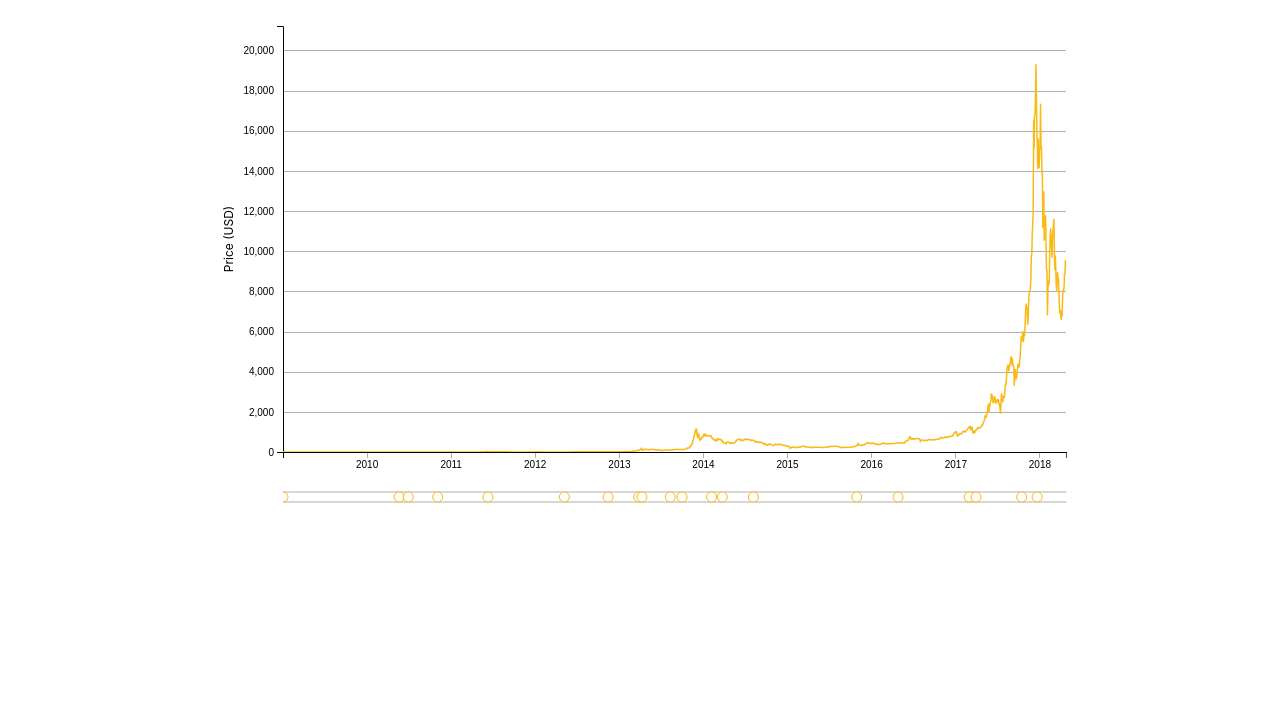
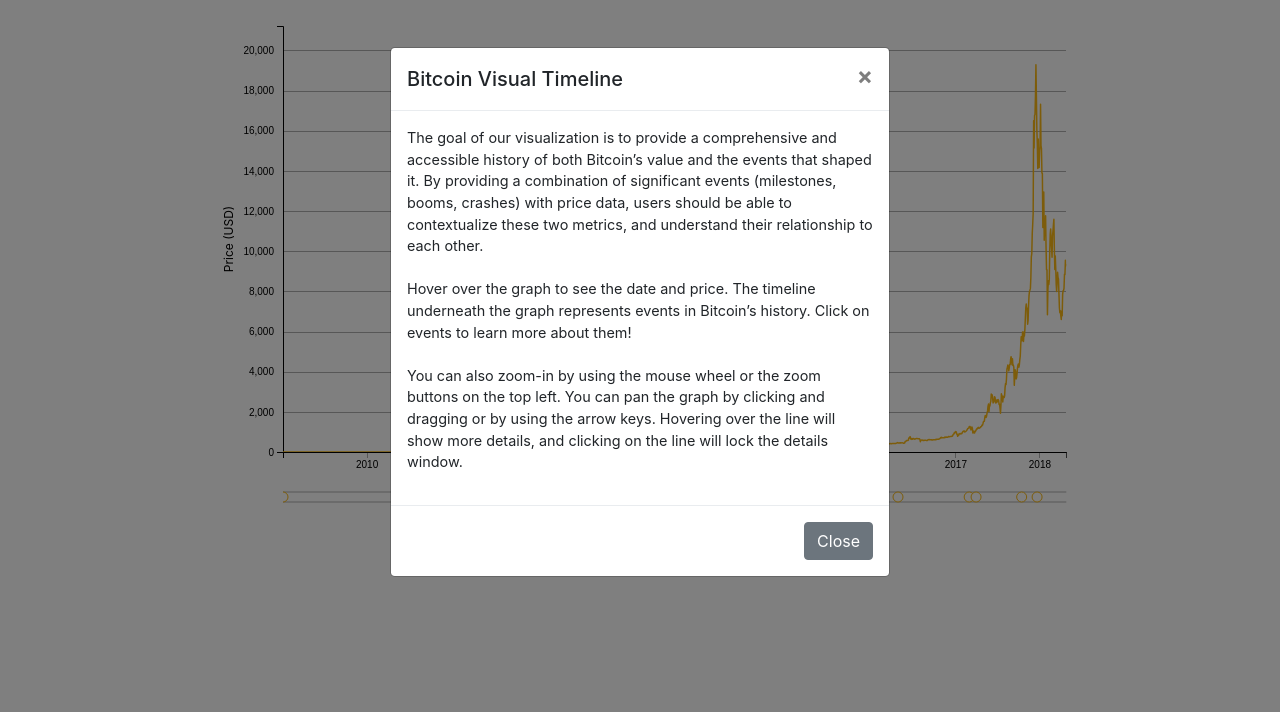
Before and after one commit to liamDelaney/FinalProject, a website: page index.html in a window 1280 px wide. Shown: the part 88-800 px from the top of the page. Drawn offline with Linux system fonts and the light colour scheme.

Commit message:
afdsadfsadfsadfs

```diff
--- a/index.html
+++ b/index.html
@@ -79,18 +79,22 @@
     <div class="modal-dialog modal-dialog-centered" role="document">
       <div class="modal-content">
         <div class="modal-header">
-          <h5 class="modal-title">About</h5>
+          <h5 class="modal-title">Bitcoin Visual Timeline</h5>
           <button type="button" class="close" data-dismiss="modal" aria-label="Close">
             <span aria-hidden="true">&times;</span>
           </button>
         </div>
-        <div class="modal-body">
+        <div class="modal-body" style="font-size:0.9em">
           <p>
             The goal of our visualization is to provide a comprehensive and accessible history of both Bitcoin’s value and the events that shaped it. By providing a combination of significant events (milestones, booms, crashes) with price data, users should be able
             to contextualize these two metrics, and understand their relationship to each other.
 			<!-- Our visualization should ultimately allow one to come away with a much more informed understanding of the cryptocurrency history, and perhaps even it’s future. -->
           <br>
-			Hover over the graph to see
+          <br>
+          Hover over the graph to see the date and price. The timeline underneath the graph represents events in Bitcoin’s history. Click on events to learn more about them!
+          <Br>
+          <Br>
+          You can also zoom-in by using the mouse wheel or the zoom buttons on the top left. You can pan the graph by clicking and dragging or by using the arrow keys. Hovering over the line will show more details, and clicking on the line will lock the details window.
 
 		  </p>
         </div>
@@ -110,6 +114,11 @@
   <script src="js/lodash.min.js"></script>
   <script src="js/moment.min.js"></script>
   <script src="js/fp.js"></script>
+  <script>
+     $(window).on('load',function(){
+        $('#about').modal('show');
+    });
+  </script>
 </body>
 
 </html>
```
